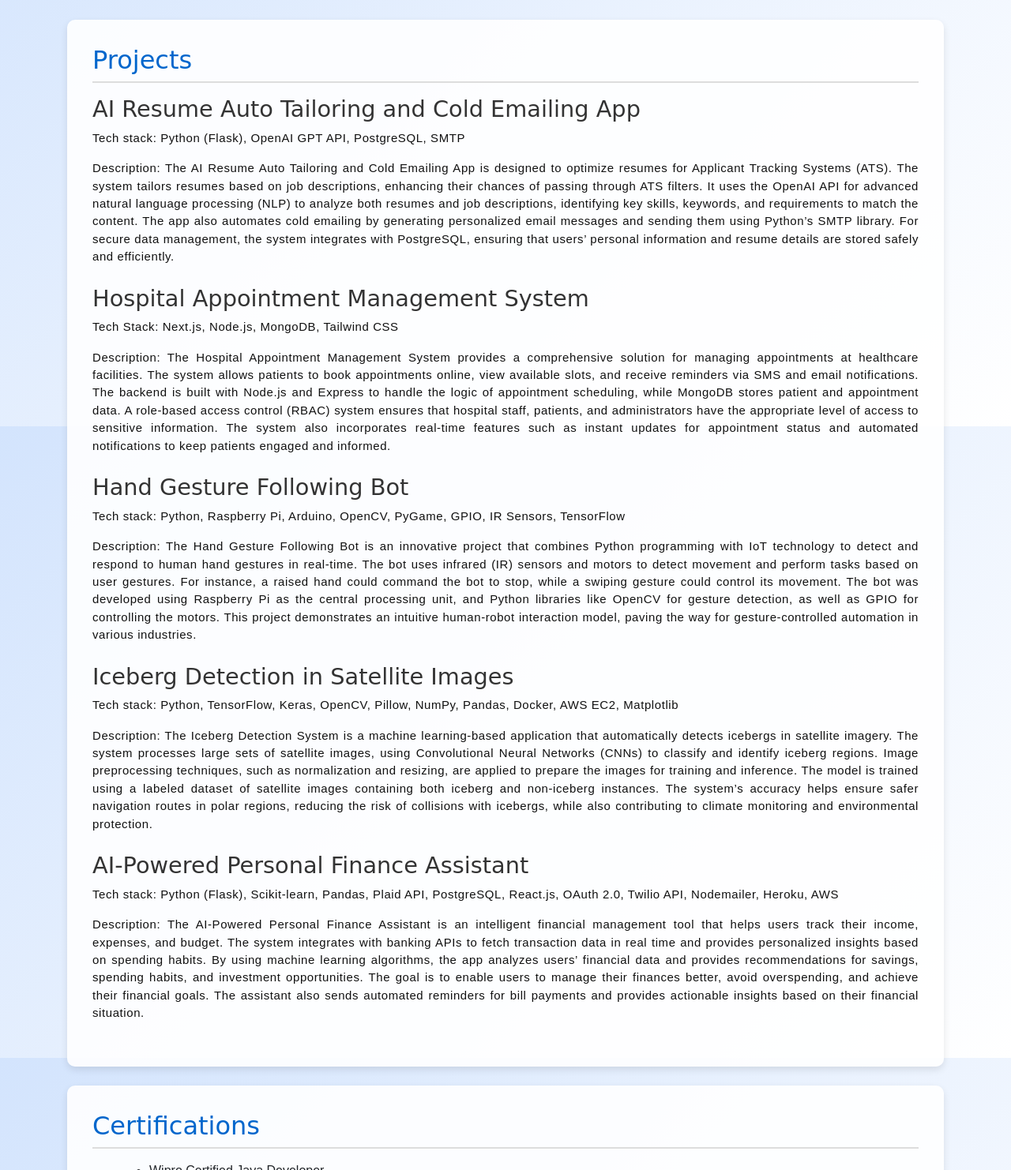
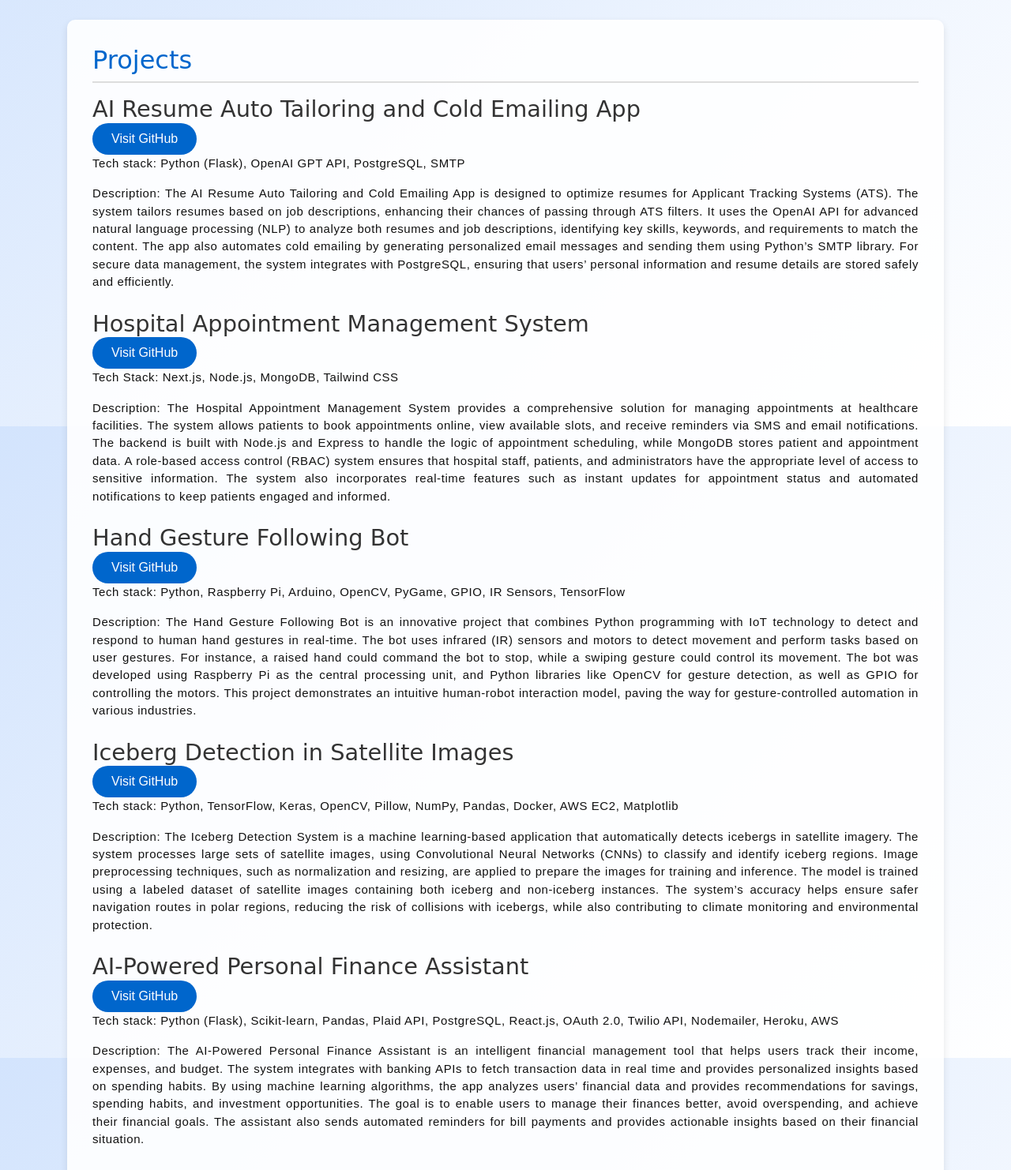
Before and after one commit to siddharthkundarapu/Portfolio, a plain HTML site: page hcl.html in a window 1280 px wide. Shown: the part 260-1742 px from the top of the page at 79% size. Drawn offline with Linux system fonts and the light colour scheme; a web font is replaced by a local one.

Commit message:
Updated hcl.html with project changes

```diff
--- a/hcl.html
+++ b/hcl.html
@@ -145,6 +145,32 @@
                 font-size: 1.2rem;
             }
         }
+        project-header {
+        display: flex;
+        justify-content: space-between;
+        align-items: center;
+    }
+
+    .project-header h3 {
+        margin: 0;
+    }
+
+    .project-header .btn {
+        background-color: #0066cc;
+        color: white;
+        padding: 0.5rem 1.5rem;
+        border-radius: 25px;
+        font-size: 1rem;
+        border: none;
+        cursor: pointer;
+        transition: transform 0.3s ease, background-color 0.3s ease;
+        text-decoration: none;
+    }
+
+    .project-header .btn:hover {
+        background-color: #004b99;
+        transform: translateY(-3px);
+    }
     </style>
 </head>
 
@@ -173,35 +199,55 @@
             <h2>Projects</h2>
 
             <div id ="ai"class="project">
-                <h3>AI Resume Auto Tailoring and Cold Emailing App</h3>
+                <div class="project-header">
+                    <h3>AI Resume Auto Tailoring and Cold Emailing App</h3>
+                    <a href="https://github.com/your-repo-link-ai" target="_blank" class="btn">Visit GitHub</a>
+                </div>
+
                 <p>Tech stack:  Python (Flask), OpenAI GPT API, PostgreSQL, SMTP</p>
                 <p>Description:
                     The AI Resume Auto Tailoring and Cold Emailing App is designed to optimize resumes for Applicant Tracking Systems (ATS). The system tailors resumes based on job descriptions, enhancing their chances of passing through ATS filters. It uses the OpenAI API for advanced natural language processing (NLP) to analyze both resumes and job descriptions, identifying key skills, keywords, and requirements to match the content. The app also automates cold emailing by generating personalized email messages and sending them using Python’s SMTP library. For secure data management, the system integrates with PostgreSQL, ensuring that users’ personal information and resume details are stored safely and efficiently.</p>
             </div>
 
             <div id="hospital"class="project">
-                <h3>Hospital Appointment Management System</h3>
+                <div class="project-header">
+                    <h3>Hospital Appointment Management System</h3>
+                    <a href="https://github.com/your-repo-link" target="_blank" class="btn">Visit GitHub</a>
+                </div>
+
                 <p>Tech Stack: Next.js, Node.js, MongoDB, Tailwind CSS</p>
                 <p>Description:
                     The Hospital Appointment Management System provides a comprehensive solution for managing appointments at healthcare facilities. The system allows patients to book appointments online, view available slots, and receive reminders via SMS and email notifications. The backend is built with Node.js and Express to handle the logic of appointment scheduling, while MongoDB stores patient and appointment data. A role-based access control (RBAC) system ensures that hospital staff, patients, and administrators have the appropriate level of access to sensitive information. The system also incorporates real-time features such as instant updates for appointment status and automated notifications to keep patients engaged and informed.</p>
             </div>
 
             <div id="bot" class="project">
-                <h3>Hand Gesture Following Bot</h3>
+                <div class="project-header">
+                    <h3>Hand Gesture Following Bot</h3>
+                    <a href="https://github.com/your-repo-link" target="_blank" class="btn">Visit GitHub</a>
+                </div>
+
                 <p>Tech stack: Python, Raspberry Pi, Arduino, OpenCV, PyGame, GPIO, IR Sensors, TensorFlow</p>
                 <p>Description:
                     The Hand Gesture Following Bot is an innovative project that combines Python programming with IoT technology to detect and respond to human hand gestures in real-time. The bot uses infrared (IR) sensors and motors to detect movement and perform tasks based on user gestures. For instance, a raised hand could command the bot to stop, while a swiping gesture could control its movement. The bot was developed using Raspberry Pi as the central processing unit, and Python libraries like OpenCV for gesture detection, as well as GPIO for controlling the motors. This project demonstrates an intuitive human-robot interaction model, paving the way for gesture-controlled automation in various industries.</p>
             </div>
 
             <div id="ice"class="project">
-                <h3>Iceberg Detection in Satellite Images</h3>
+                <div class="project-header">
+                    <h3>Iceberg Detection in Satellite Images</h3>
+                    <a href="https://github.com/your-repo-link" target="_blank" class="btn">Visit GitHub</a>
+                </div>
+
                 <p>Tech stack: Python, TensorFlow, Keras, OpenCV, Pillow, NumPy, Pandas, Docker, AWS EC2, Matplotlib</p>
                 <p>Description:
                     The Iceberg Detection System is a machine learning-based application that automatically detects icebergs in satellite imagery. The system processes large sets of satellite images, using Convolutional Neural Networks (CNNs) to classify and identify iceberg regions. Image preprocessing techniques, such as normalization and resizing, are applied to prepare the images for training and inference. The model is trained using a labeled dataset of satellite images containing both iceberg and non-iceberg instances. The system’s accuracy helps ensure safer navigation routes in polar regions, reducing the risk of collisions with icebergs, while also contributing to climate monitoring and environmental protection.</p>
             </div>
 
             <div id="assistant" class="project">
-                <h3>AI-Powered Personal Finance Assistant</h3>
+                <div class="project-header">
+                    <h3>AI-Powered Personal Finance Assistant</h3>
+                    <a href="https://github.com/your-repo-link" target="_blank" class="btn">Visit GitHub</a>
+                </div>
+
                 <p>Tech stack: Python (Flask), Scikit-learn, Pandas, Plaid API, PostgreSQL, React.js, OAuth 2.0, Twilio API, Nodemailer, Heroku, AWS</p>
                 <p>Description:
                     The AI-Powered Personal Finance Assistant is an intelligent financial management tool that helps users track their income, expenses, and budget. The system integrates with banking APIs to fetch transaction data in real time and provides personalized insights based on spending habits. By using machine learning algorithms, the app analyzes users’ financial data and provides recommendations for savings, spending habits, and investment opportunities. The goal is to enable users to manage their finances better, avoid overspending, and achieve their financial goals. The assistant also sends automated reminders for bill payments and provides actionable insights based on their financial situation.
```
